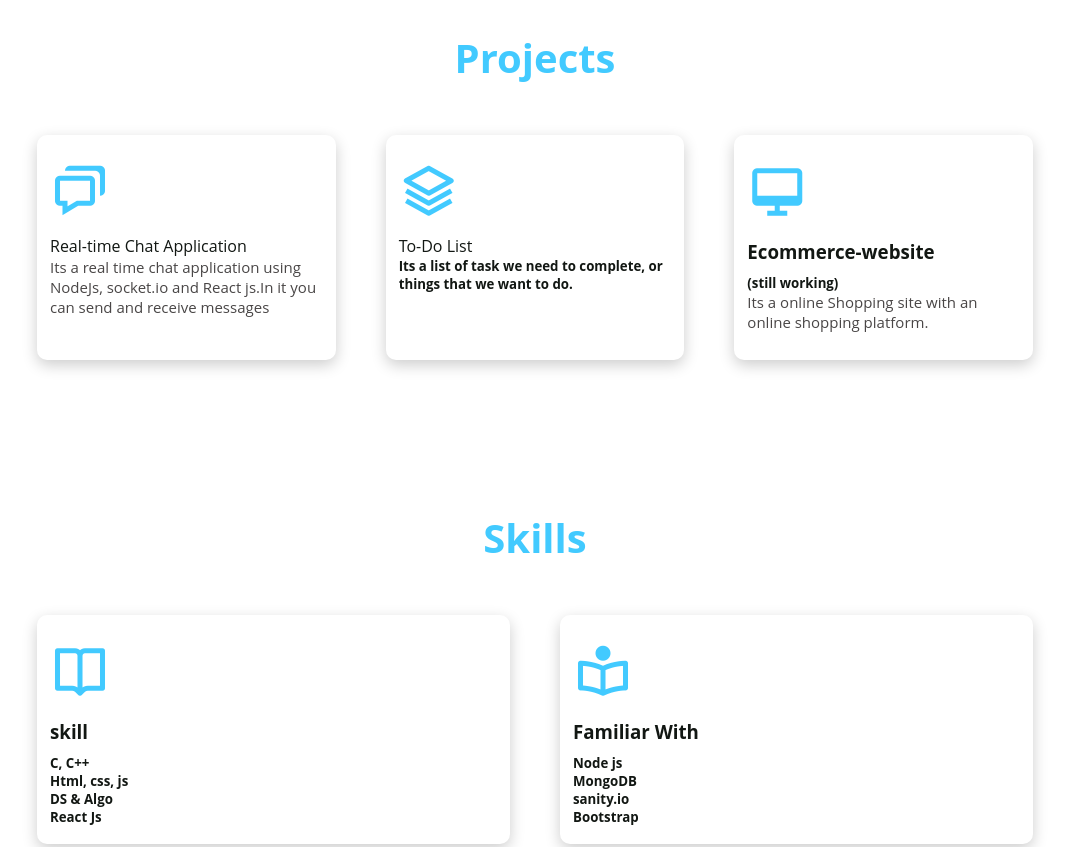
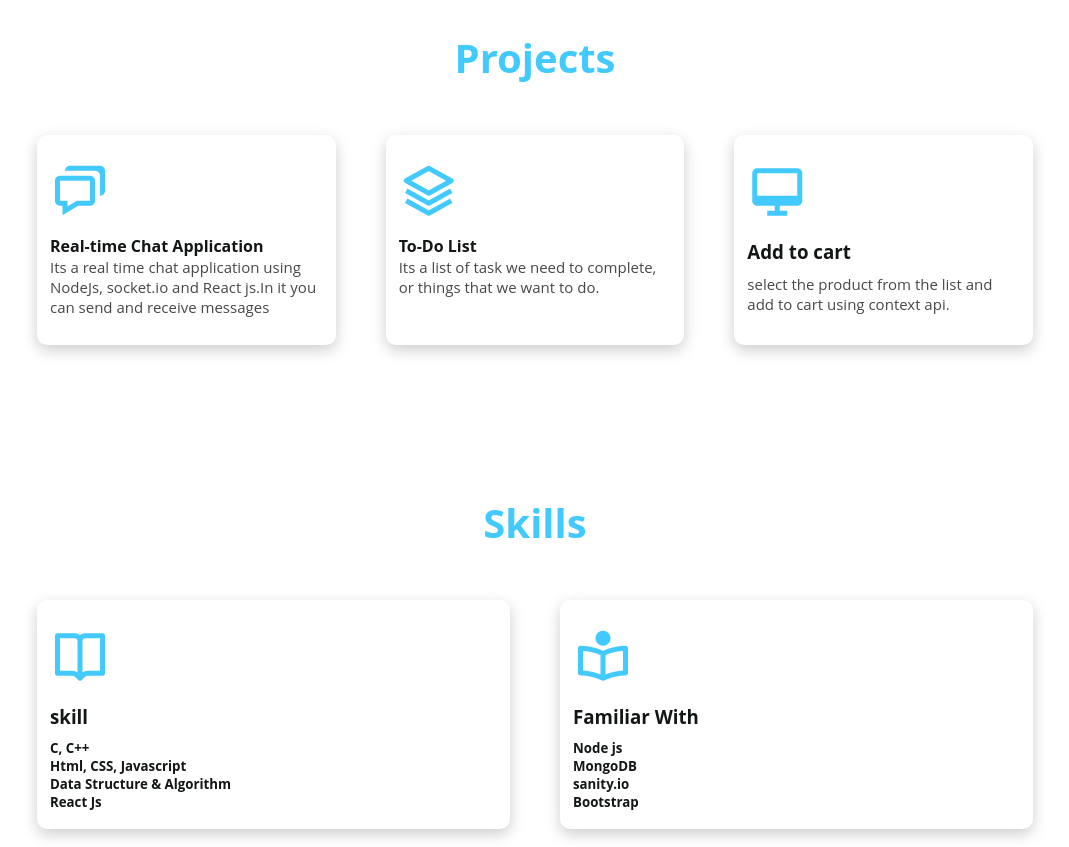
Before and after one commit to shan842/Myportfoliolive, a plain HTML site: page index.html in a window 1280 px wide. Shown: the part 1520-2367 px from the top of the page, without its empty margins (105-1174 px from the left). Drawn offline with nearby package versions, Linux system fonts and the light colour scheme; a script that the page names is missing.

Commit message:
first commit

```diff
--- a/index.html
+++ b/index.html
@@ -155,7 +155,7 @@
         <div class="col" data-aos="fade-right" data-aos-duration="1300">
           <div class="icon"><i class="bx bx-chat"></i></div>
           <!-- <span>Real-time Chat App</span> -->
-          <a href="https://github.com/shan842/reactchatapp"<h3>Real-time Chat Application</h3></a>
+          <a href="https://github.com/shan842/react-live-chat"<h3><b>Real-time Chat Application</b></h3></a>
           <p>
             Its a real time chat application using NodeJs, socket.io and React js.In it you can send and receive messages
           </p>
@@ -165,19 +165,21 @@
           <div class="icon"><i class="bx bx-layer"></i></div>
           <!-- <span>106 Project</span> -->
           <a href="https://shan842.github.io/reactlivetodo/"
-           <h3> To-Do List</h3> </a>
-          <h5>
+           <h3> <b>To-Do List</b></h3>
+          <p>
             Its a list of task we need to complete, or things that we want to do.
-          </h5>
+          </p> </a>
+
+
         </div>
-        <a href="https://github.com/shan842/Proshop/tree/master"
+
+        <a href="https://github.com/shan842/addtocartlive"
         <div class="col" data-aos="fade-left" data-aos-duration="1300">
           <div class="icon"><i class="bx bx-desktop"></i></div>
           <!-- <span>109 Project</span> -->
-          <h3>Ecommerce-website</h3>
-          <h5>(still working)</h5>
+          <h3>Add to cart</h3>
           <p>
-            Its a online Shopping site with an online shopping platform.
+            select the product from the list and add to cart using context api.
           </p>
         </div>
       </a>
@@ -197,8 +199,8 @@
           <!-- <span>Real-time Chat App</span> -->
           <h3>skill</h3>
           <h5>C, C++</h5>
-          <h5>Html, css, js</h5>
-          <h5>DS & Algo</h5>
+          <h5>Html, CSS, Javascript</h5>
+          <h5>Data Structure & Algorithm</h5>
           <h5>React Js</h5>
 
         </div>
@@ -213,120 +215,23 @@
           <h5>Bootstrap</h5>
 
         </div>
-        <!-- <div class="col" data-aos="fade-left" data-aos-duration="1300">
-          <div class="icon"><i class="bx bx-desktop"></i></div>
 
-          <h3>Ecommerce-website</h3>
-          <h5>(still working)</h5>
-          <p>
-            Its a online Shopping site with an online shopping platform.
-          </p>
-        </div>
-      </div> -->
     </section>
 
 
 
-    <!-- Porfolio -->
-    <!-- <section class="section portfolio" id="portfolio"> -->
-      <!-- <div class="row container">
-        <div class="title">
-          <span>Lorem ipsum dolor sit amet.</span>
-          <h1>Portfolio</h1>
-        </div> -->
 
         <div class="filter-btns d-flex">
-          <!-- <span class="active" data-id="all">All</span>
-          <span data-id="webDesign">Web Design</span>
-          <span data-id="appDesign">App Design</span>
-          <span data-id="graphicDesign">Graphic Design</span> -->
-          <!-- <span data-id="webApps">Web Apps</span>
-        </div> -->
+
       </div>
 
       <div class="projects container" data-aos="fade-up" data-aos-duration="1300">
-        <!-- <img data-id="graphicDesign" src="./images/blog.jpg" class="item" alt="">
-        <img data-id="webDesign" src="./images/web3.jpg" class="item" alt="">
-        <img data-id="graphicDesign" src="./images/app3.jpg" class="item" alt="">
-        <img data-id="webDesign" src="./images/web1.jpg" class="item" alt="">
-        <img data-id="webApps" src="./images/app1.jpg" class="item" alt="">
-        <img data-id="appDesign" src="./images/app2.jpg" class="item" alt="">
-        <img data-id="appDesign" src="./images/app1.jpg" class="item" alt="">
-      </div> -->
+
     </section>
 
-    <!-- Testimonials -->
-    <!-- <section class="section testimonials">
-      <div class="container test-center">
-        <div class="left" data-aos="fade-up" data-aos-duration="1300">
-          <img src="./images/testImg.png" alt="">
-        </div>
-
-        <div class="right right-swiper swiper-container" data-aos="fade-down" data-aos-duration="1300">
-          <div class="title">
-            <span>Lorem ipsum dolor sit amet.</span>
-            <h1>Testimonials</h1>
-          </div>
 
 
-          <div class="swiper-wrapper">
-            <div class="swiper-slide">
-              <p>Lorem ipsum dolor sit amet consectetur adipisicing elit. Fuga excepturi est reprehenderit nisi iure enim nam! Est atque quasi sunt tempora accusantium quas, adipisci fugit facilis aut recusandae dolor maxime doloribus fuga omnis totam eum sapiente a nam dolorem! Adipisci.</p>
-              <h4>Alexander</h4>
-              <span>Web Developer</span>
-            </div>
-            <div class="swiper-slide">
-              <p>Lorem ipsum dolor sit amet consectetur adipisicing elit. Fuga excepturi est reprehenderit nisi iure enim nam! Est atque quasi sunt tempora accusantium quas, adipisci fugit facilis aut recusandae dolor maxime doloribus fuga omnis totam eum sapiente a nam dolorem! Adipisci.</p>
-              <h4>Mariam</h4>
-              <span>Designer</span>
-            </div>
-            <div class="swiper-slide">
-              <p>Lorem ipsum dolor sit amet consectetur adipisicing elit. Fuga excepturi est reprehenderit nisi iure enim nam! Est atque quasi sunt tempora accusantium quas, adipisci fugit facilis aut recusandae dolor maxime doloribus fuga omnis totam eum sapiente a nam dolorem! Adipisci.</p>
-              <h4>Brad</h4>
-              <span>React Developer</span>
-            </div>
-          </div>
 
-          <div class="swiper-button-prev">
-              <i class="bx bxs-left-arrow-alt swiper-icon"></i>
-            </div>
-            <div class="swiper-button-next">
-              <i class="bx bxs-right-arrow-alt swiper-icon"></i>
-            </div>
-
-            <div class="swiper-pagination"></div>
-        </div>
-      </div>
-    </section> -->
-
-    <!-- Blog-->
-<!-- <section class="section blog" id="blog">
-  <div class="title">
-    <span>Lorem ipsum dolor sit amet.</span>
-    <h1>Blog</h1>
-  </div>
-
-  <div class="row container">
-    <div class="col" data-aos="fade-right" data-aos-duration="1300">
-      <img src="./images/blog1.jpg" alt="">
-      <h3>UI & UX new Designer Trend 2021</h3>
-      <p>Lorem ipsum dolor sit amet.</p>
-      <a href="">Read more</a>
-    </div>
-    <div class="col" data-aos="fade-down" data-aos-duration="1300">
-      <img src="./images/blog2.jpg" alt="">
-      <h3>Best drone for your next video</h3>
-      <p>Lorem ipsum dolor sit amet.</p>
-      <a href="">Read more</a>
-    </div>
-    <div class="col" data-aos="fade-left" data-aos-duration="1300">
-      <img src="./images/blog3.jpg" alt="">
-      <h3>Best Hosting Providers 2021</h3>
-      <p>Lorem ipsum dolor sit amet.</p>
-      <a href="">Read more</a>
-    </div>
-  </div>
-</section>  -->
 
 <!-- Contact -->
 <div class="contact-upper" id="Contact">
@@ -387,9 +292,7 @@
 </section>
 
 <!-- Footer -->
-<footer>
-  <p>@copyright 2021 Sjha</p>
-</footer>
+
     <!-- Swiper -->
     <script src="https://cdnjs.cloudflare.com/ajax/libs/Swiper/6.7.0/swiper-bundle.min.js"></script>
     <!-- AOS -->
```
